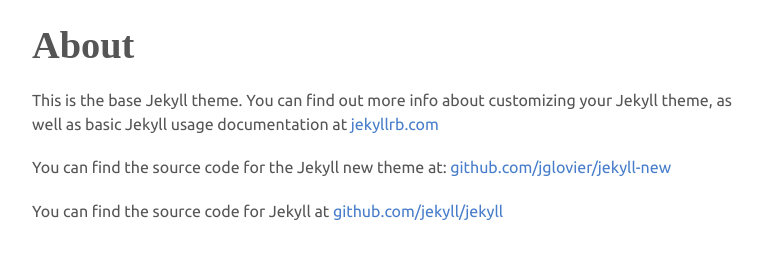
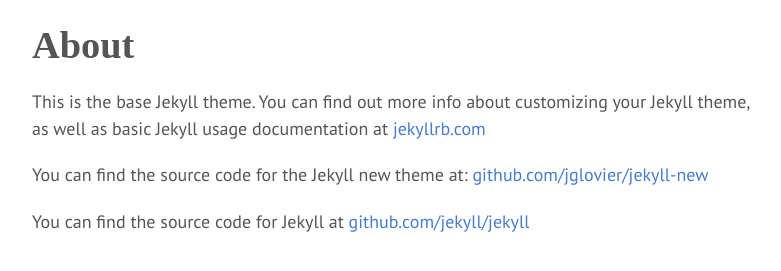
Before and after one commit to yitang/drunken-jekyll, a Jekyll site: the page built from about.md, in a window 1280 px wide, cut to the strip 394-665 px from the top of the page. Shown: the whole strip, without its empty margins (243-1024 px from the left). Built offline with Jekyll 4.4.1, drawn with Linux system fonts in a browser that asks for light colours; nearby versions of some CDN libraries; some web fonts are replaced.

Commit message:
better tags page

```diff
--- a/_includes/head.html
+++ b/_includes/head.html
@@ -9,7 +9,7 @@
 
     <!-- Fonts CSS -->
     <link href='http://fonts.googleapis.com/css?family=Ubuntu+Mono:400,700' rel='stylesheet' type='text/css'>
-    <link href='http://fonts.googleapis.com/css?family=Ubuntu:400,700,700italic,400italic,300,300italic' rel='stylesheet' type='text/css'>
+    <link href='http://fonts.googleapis.com/css?family=PT+Sans:400,400italic,700,700italic' rel='stylesheet' type='text/css'>
     <link href='http://fonts.googleapis.com/css?family=Averia+Serif+Libre:400,700,400italic,700italic' rel='stylesheet' type='text/css'>
 
     <!-- Custom CSS -->
--- a/_layouts/post.html
+++ b/_layouts/post.html
@@ -3,7 +3,7 @@
 ---
 <div class="post">
 
-  <header class="post-header">
+  <header class="dj-post-header">
     <h1 class="dj-page-title">{{ page.title }}</h1>
     <h2 class="dj-page-subtitle">{{ page.subtitle }}</h2>
     <p class="meta">{{ page.date | date: "%b %-d, %Y" }}{% if page.author %} • {{ page.author }}{% endif %}{% if page.meta %} • {{ page.meta }}{% endif %}</p>
--- a/_sass/dj-typography.scss
+++ b/_sass/dj-typography.scss
@@ -6,9 +6,10 @@
 $tablet: new-breakpoint(min-width 760px 8);
 
 .typography {
-  $sans-serif: 'Ubuntu', Helvetica, sans-serif !global;
+  $sans-serif: 'PT Sans', Helvetica, sans-serif !global;
   $serif: 'Averia Serif Libre', cursive !global;
   $fixed: 'Ubuntu Mono', monospace !global;
+  font-size: 18px;
 
   h1 {
     font-family: $serif;
--- a/about.md
+++ b/about.md
@@ -4,7 +4,7 @@
 permalink: /about/
 ---
 
-This is the base Jekyll theme. You can find out more info about customizing your Jekyll theme, as well as basic Jekyll usage documentation at [jekyllrb.com](http://jekyllrb.com/)
+This is the base **Jekyll theme**. You can find out more info about *customizing your Jekyll theme*, as well as basic Jekyll usage documentation at [jekyllrb.com](http://jekyllrb.com/)
 
 You can find the source code for the Jekyll new theme at: [github.com/jglovier/jekyll-new](https://github.com/jglovier/jekyll-new)
 
--- a/css/main.scss
+++ b/css/main.scss
@@ -65,3 +65,8 @@
     }
   }
 }
+
+.dj-tags-list-wrap {
+  margin-top: 20px;
+  margin-bottom: 20px;
+}
```
Also changed, not shown: tags.html (+5 -3 lines).
